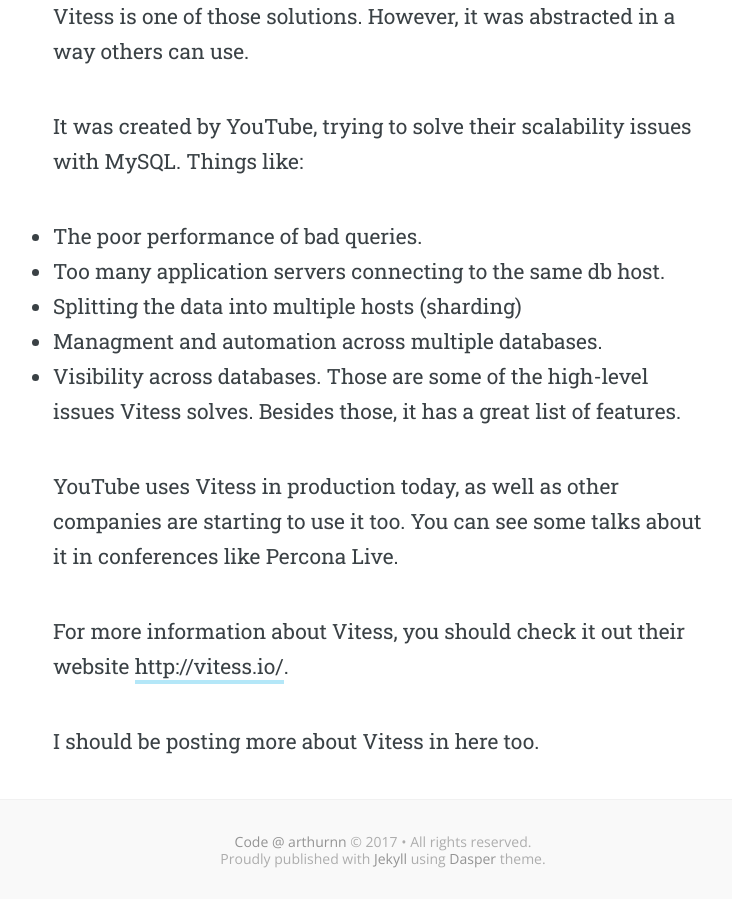
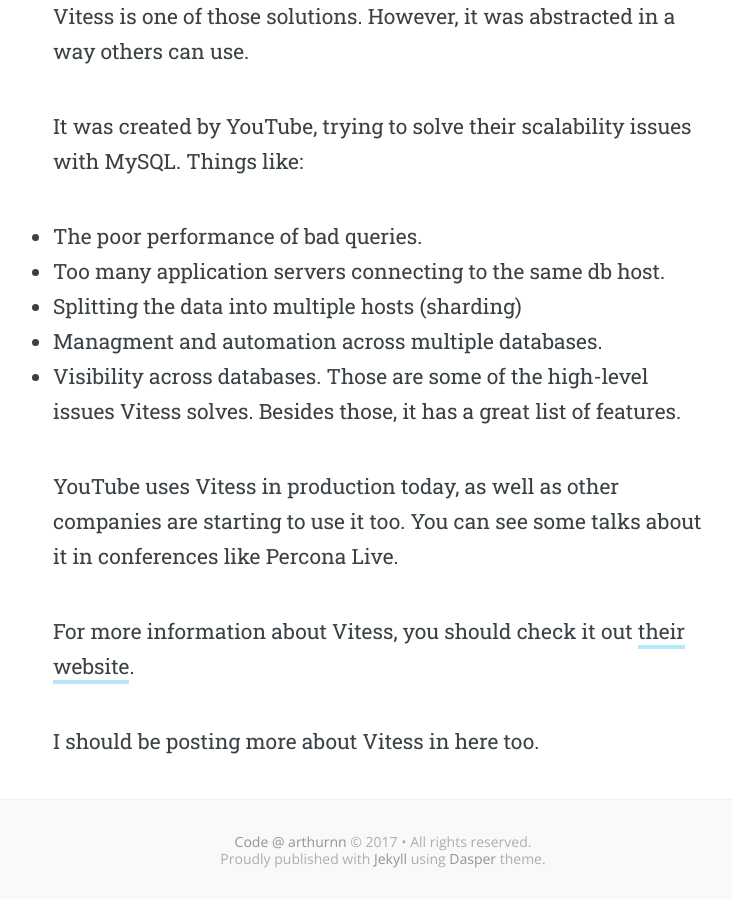
Before and after one commit to arthurnn/arthurnn.github.io, a Jekyll site: the page built from _posts/2017-12-05-vitess.markdown, in a window 1280 px wide and 900 px high, scrolled down 835 px. Shown: the whole window, without its empty margins (257-989 px from the left). Built offline with Jekyll 4.4.1, drawn with Linux system fonts in a browser that asks for light colours; some web fonts are replaced.

Commit message:
fix link

```diff
--- a/_posts/2017-12-05-vitess.markdown
+++ b/_posts/2017-12-05-vitess.markdown
@@ -25,6 +25,6 @@ Those are some of the high-level issues Vitess solves. Besides those, it has a g
 
 YouTube uses Vitess in production today, as well as other companies are starting to use it too. You can see some talks about it in conferences like Percona Live.
 
-For more information about Vitess, you should check it out their website [http://vitess.io/]().
+For more information about Vitess, you should check it out [their website](http://vitess.io/).
 
 I should be posting more about Vitess in here too.
```
